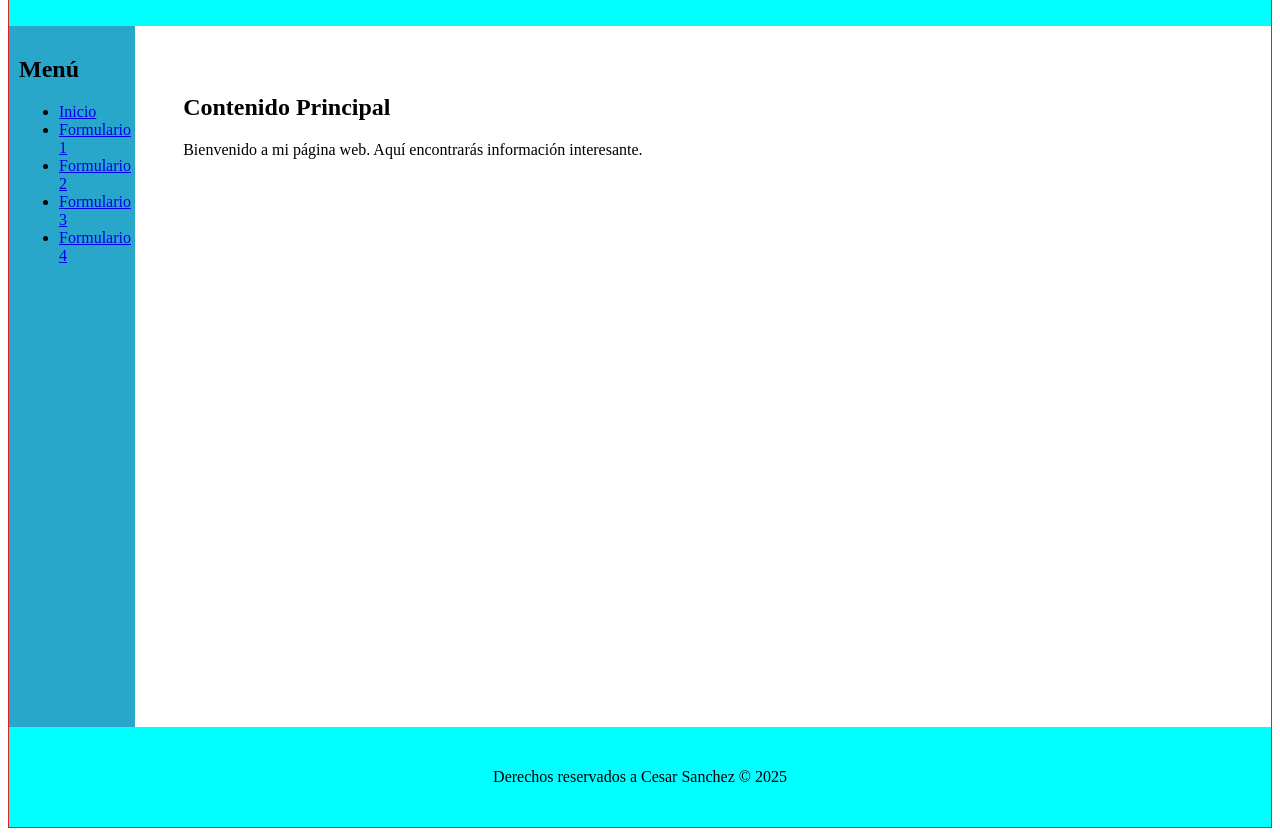
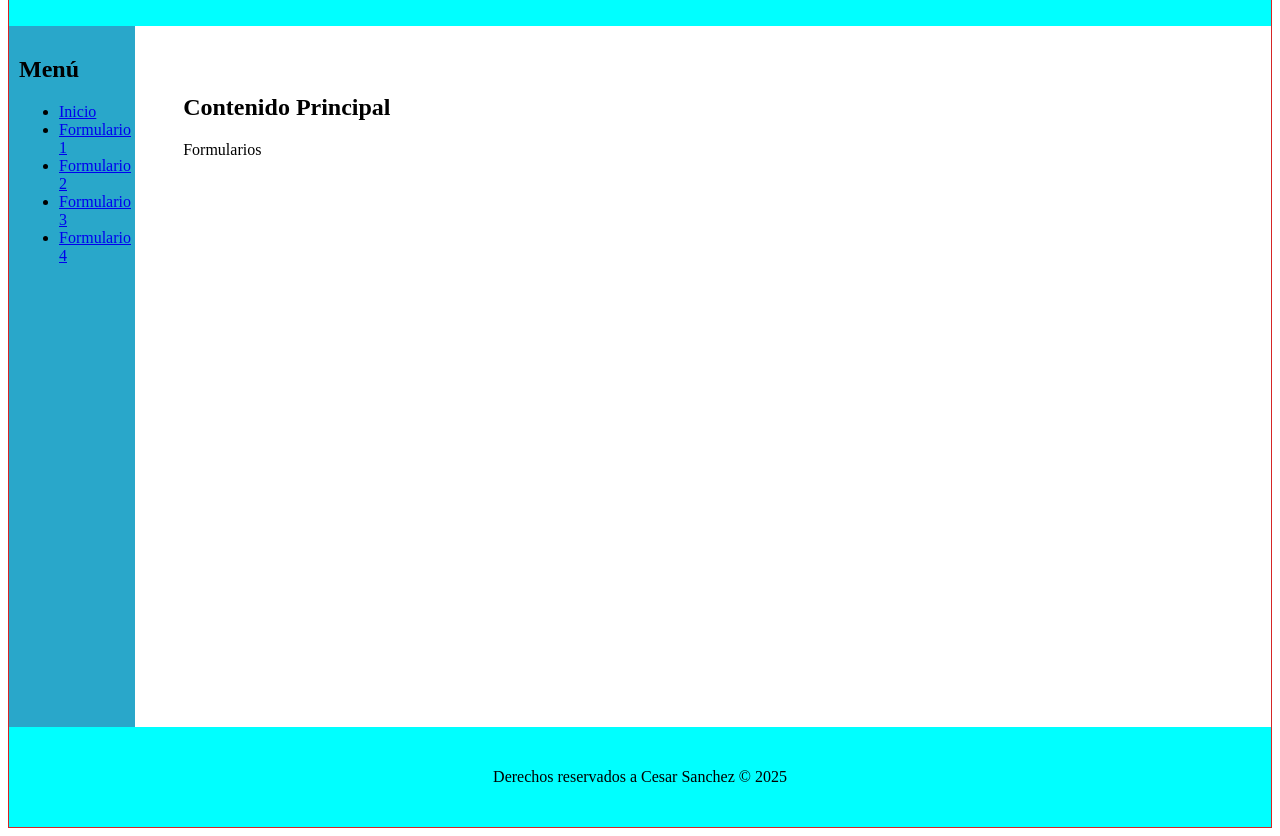
Before and after one commit to CesarSan24/formularios, a plain HTML site: page index.html in a window 1280 px wide. Shown: the part 113-949 px from the top of the page. Drawn offline with Linux system fonts and the light colour scheme.

Commit message:
Update index.html

```diff
--- a/index.html
+++ b/index.html
@@ -72,7 +72,7 @@ border: none;
         </div>
         <div class="main">
         <h2>Contenido Principal</h2>
-        <p>Bienvenido a mi página web. Aquí encontrarás información interesante.</p>
+        <p>Formularios</p>
         <iframe name="frameformulario"></iframe>
         </div>
         </div>
```
